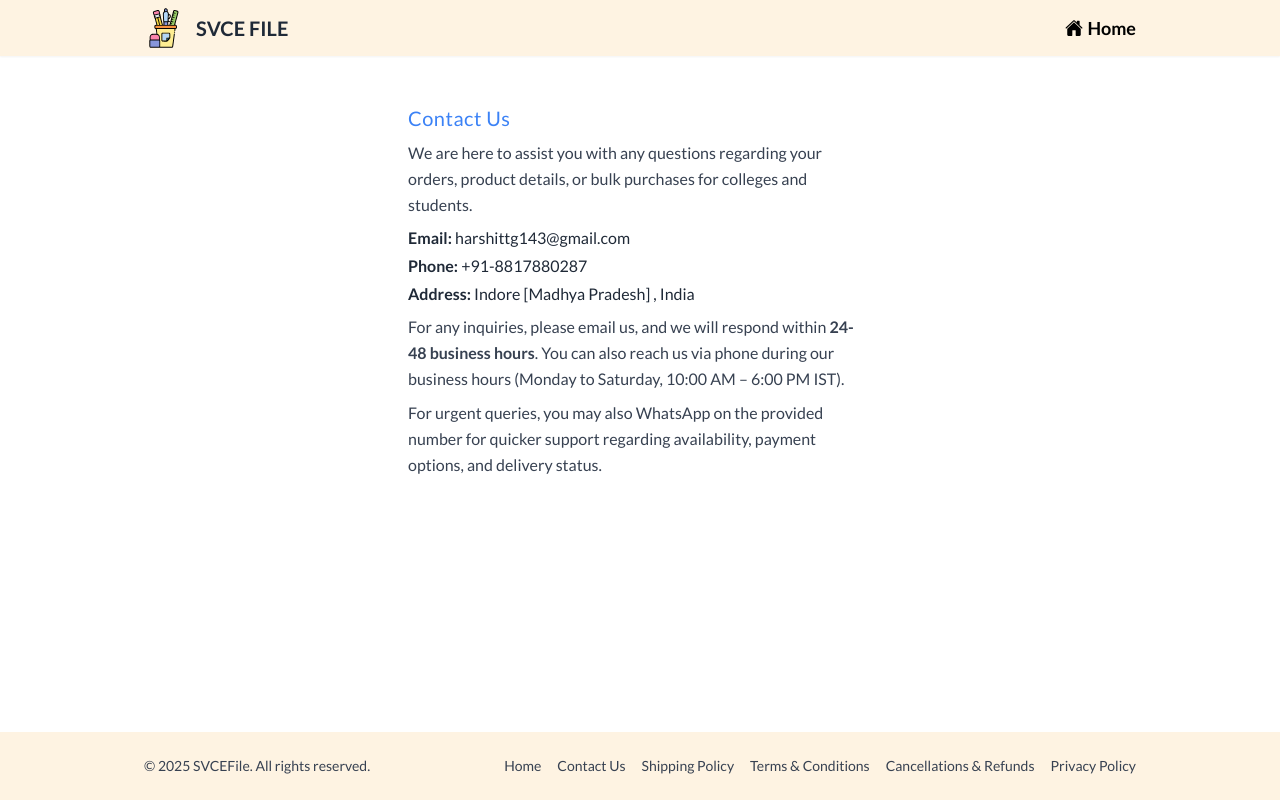
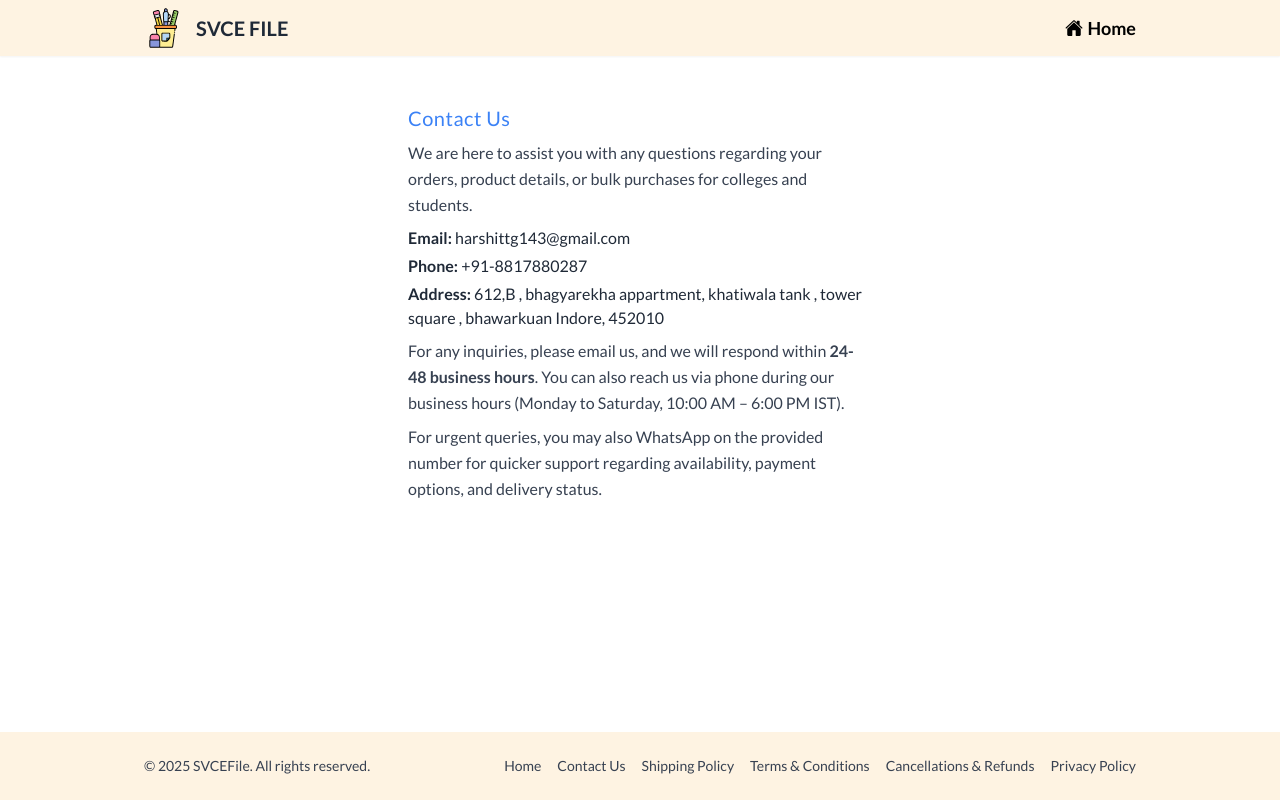
Before and after one commit to abhirajjaiswal010/file-project, a React (Vite) app in the folder frontend/: page /contact-us in a window 1280 px wide. Built offline with nearby package versions, Linux system fonts and the light colour scheme; a web font is replaced by a local one.

Commit message:
frontend changes

```diff
--- a/frontend/src/pages/razorpayApproval/contactus.jsx
+++ b/frontend/src/pages/razorpayApproval/contactus.jsx
@@ -13,7 +13,7 @@ export const ContactUs = () => (
   <div className="text-gray-800 text-base space-y-1">
     <p><span className="font-semibold">Email:</span> harshittg143@gmail.com</p>
     <p><span className="font-semibold">Phone:</span> +91-8817880287</p>
-    <p><span className="font-semibold">Address:</span> Indore [Madhya Pradesh] , India</p>
+    <p><span className="font-semibold capitalize">Address:</span> 612,B , bhagyarekha appartment, khatiwala tank , tower square , bhawarkuan Indore, 452010</p>
   </div>
 
   <p className="text-gray-700 text-base leading-relaxed mt-2">
```
